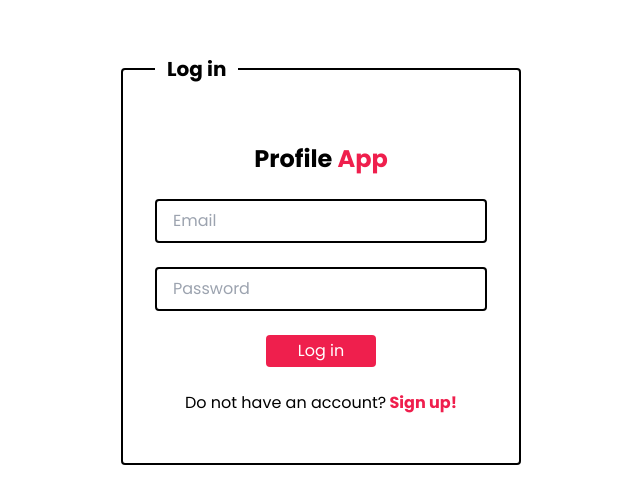
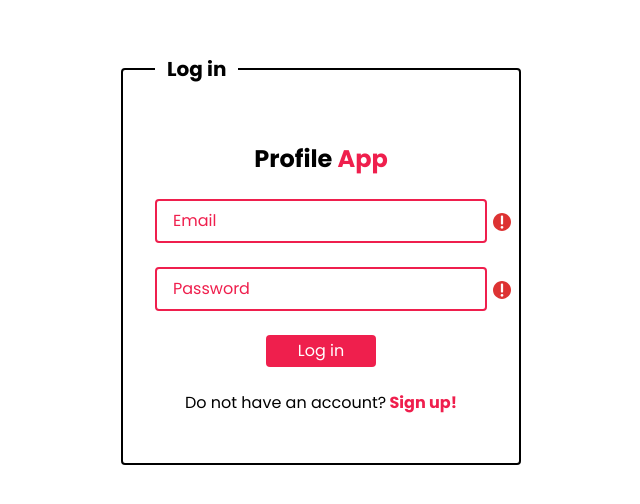
Before and after one commit to mtagizadee/profile-app, a React (Create React App) app: page / in a window 1280 px wide. Shown: the part 146-650 px from the top of the page, without its empty margins (319-959 px from the left). Built offline with nearby package versions, Linux system fonts and the light colour scheme.

Commit message:
input validators were added

```diff
--- /dev/null
+++ b/src/components/ui/ErrorMark.tsx
@@ -0,0 +1,26 @@
+import { FC } from 'react';
+
+interface Props {
+    errorMessage: string;
+}
+
+const ErrorMark: FC<Props> = ({ errorMessage }) => {
+    return (
+        <div title={errorMessage}>
+            <svg
+                className='absolute -right-6 bottom-3'
+                width="18"
+                height="18"
+                viewBox="0 0 18 18"
+                fill="none"
+                xmlns="http://www.w3.org/2000/svg"
+            >
+                <path d="M18 9C18 10.1819 17.7672 11.3522 17.3149 12.4442C16.8626 13.5361 16.1997 14.5282 15.364 15.364C14.5282 16.1997 13.5361 16.8626 12.4441 17.3149C11.3522 17.7672 10.1819 18 9 18C6.61305 18 4.32386 17.0518 2.63604 15.364C0.94821 13.6761 1.23768e-07 11.3869 0 9C0 6.61305 0.94821 4.32387 2.63604 2.63604C4.32386 0.948213 6.61305 4.95071e-07 9 0C10.1819 -3.06417e-07 11.3522 0.232791 12.4441 0.685083C13.5361 1.13738 14.5282 1.80031 15.364 2.63604C16.1997 3.47177 16.8626 4.46392 17.3149 5.55585C17.7672 6.64778 18 7.8181 18 9Z" fill="#DD3333" />
+                <path d="M9.00007 11.6614C8.38203 11.6614 7.88101 11.1604 7.88101 10.5423V3.52104C7.88101 2.903 8.38203 2.40197 9.00007 2.40197C9.61812 2.40197 10.1191 2.903 10.1191 3.52104V10.5423C10.1191 11.1604 9.61812 11.6614 9.00007 11.6614Z" fill="white" />
+                <path d="M9.00017 12.975C8.22793 12.975 7.60191 13.601 7.60191 14.3732C7.60191 15.1455 8.22793 15.7715 9.00017 15.7715C9.77241 15.7715 10.3984 15.1455 10.3984 14.3732C10.3984 13.601 9.77241 12.975 9.00017 12.975Z" fill="white" />
+            </svg>
+        </div>
+    );
+}
+
+export default ErrorMark;
--- a/src/components/ui/Input.tsx
+++ b/src/components/ui/Input.tsx
@@ -1,23 +1,47 @@
-import { FC } from 'react';
+import { ChangeEvent, useState } from 'react';
+import { ERROR, Validator } from '../../validators';
+import ErrorMark from './ErrorMark';
 
-interface Props {
-    type: string;
+interface Props<T> {
+    type?: string;
     innerRef: any;
     required?: boolean;
     className?: string;
     placeholder: string;
+    validators?: Validator<T>[];
 }
 
-const Input: FC<Props> = ({ innerRef, type, required = false, placeholder, className }) => {
+function Input<T>({ innerRef, required = false, type = 'text', placeholder, className, validators = [] }: Props<T>) {
+    const [errorMessage, setErrorMessage] = useState<string>('');
+    const [error, setError] = useState<boolean>(!required);
+
+    const validate = (value: T) => {
+        if (validators.length != 0) {
+            validators.forEach((validator: Validator<T>) => {
+                const validated = validator.validate(value);
+                setError(validated);
+                if (!validated) {
+                    setErrorMessage(validator.getErrorMessage());
+                }
+            })
+        }
+    }
+
+    const onChange = (e: ChangeEvent<HTMLInputElement>) => {
+        const value = e.target.value as T;
+        validate(value);
+    }
+
     return (
-        <div className={`w-full ${className}`}>
+        <div className={`w-full ${className} relative`}>
             <input
                 type={type}
                 ref={innerRef}
-                required={required}
                 placeholder={placeholder}
-                className='w-full border-2 border-black rounded py-2 px-4'
+                className={`w-full border-2 ${error ? 'border-black' : 'border-main placeholder-main'}  outline-none rounded py-2 px-4`}
+                onChange={onChange}
             />
+            {!error ? <ErrorMark errorMessage={errorMessage} /> : null}
         </div>
     );
 }
--- a/src/pages/LoginPage.tsx
+++ b/src/pages/LoginPage.tsx
@@ -2,6 +2,9 @@
 import Logo from "../components/Logo";
 import Input from "../components/ui/Input";
 import PageLink from '../components/ui/PageLink';
+import { EmailValidator, RequiredValidator } from '../validators';
+
+const RequiredValidatorInstance = new RequiredValidator('');
 
 const LoginPage = () => {
     const emailRef = useRef<HTMLInputElement>();
@@ -17,18 +20,19 @@
                 <fieldset>
                     <legend> Log in </legend>
                     <Logo clickable={false} className='mb-6' />
-                    <Input
+                    <Input<string>
                         innerRef={emailRef}
-                        type='email'
+                        placeholder="Email"
                         required={true}
-                        placeholder="Email"
+                        validators={[RequiredValidatorInstance, new EmailValidator()]}
                     />
-                    <Input
+                    <Input<string>
                         innerRef={passwordRef}
                         type='password'
-                        required={true}
                         placeholder="Password"
                         className='my-6'
+                        validators={[RequiredValidatorInstance]}
+                        required={true}
                     />
                     <input
                         type='submit'
--- /dev/null
+++ b/src/validators/email-validator.ts
@@ -0,0 +1,14 @@
+import { Validator } from ".";
+
+export class EmailValidator implements Validator<string> {
+    validate(value: string): boolean {
+        const regex = /^(([^<>()[\]\\.,;:\s@"]+(\.[^<>()[\]\\.,;:\s@"]+)*)|(".+"))@((\[[0-9]{1,3}\.[0-9]{1,3}\.[0-9]{1,3}\.[0-9]{1,3}\])|(([a-zA-Z\-0-9]+\.)+[a-zA-Z]{2,}))$/
+        const validated = value.toLowerCase().match(regex);
+
+        return validated !== null;
+    }
+
+    getErrorMessage(): string {
+        return 'Email is not valid...';
+    }
+}
--- a/src/validators/index.ts
+++ b/src/validators/index.ts
@@ -1,3 +1,9 @@
-export class Validator {
+export * from './email-validator';
+export * from './required-validator';
 
+export const ERROR = 'ERROR_OCCURED';
+
+export interface Validator<T> {
+    validate(value: T): boolean;
+    getErrorMessage(): string;
 }
--- /dev/null
+++ b/src/validators/required-validator.ts
@@ -0,0 +1,15 @@
+import { Validator } from ".";
+
+export class RequiredValidator<T> implements Validator<T> {
+    private defaultValue;
+
+    constructor(defaultValue: T) {
+        this.defaultValue = defaultValue;
+    }
+
+    getErrorMessage(): string {
+        return 'This field should not be empty...';
+    }
+
+    validate = (value: T): boolean => value !== this.defaultValue;
+}
```
